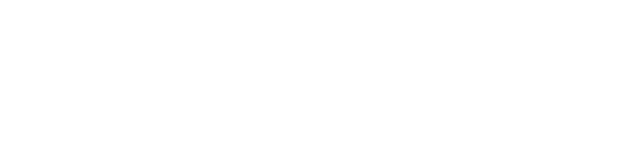
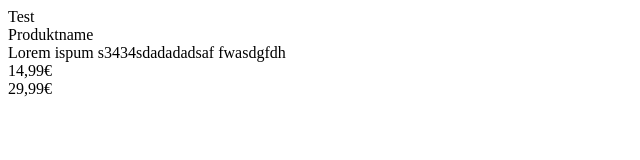
Before and after one commit to SteNuf/Modul-7-BEM-Aufgabe, a plain HTML site: page index.html in a window 1280 px wide. Shown: the whole page, without its empty margins (0-640 px from the left). Drawn offline with Linux system fonts and the light colour scheme.

Commit message:
This commit add the grundstructurre of html.

```diff
--- a/index.html
+++ b/index.html
@@ -3,7 +3,23 @@
   <head>
     <meta charset="UTF-8" />
     <meta name="viewport" content="width=device-width, initial-scale=1.0" />
-    <title>BodyElementModifier</title>
+    <title>BlockElementModifier</title>
   </head>
-  <body></body>
+  <body>
+    <section class="header">
+      <div class="header-title">Test</div>
+    </section>
+
+    <section class="product">
+      <div class="product-image"></div>
+      <div class="product-name">
+        Produktname
+        <div class="product__text">Lorem ispum s3434sdadadadsaf fwasdgfdh</div>
+        <div class="product__dicount-price">
+          14,99€
+          <div class="product__price">29,99€</div>
+        </div>
+      </div>
+    </section>
+  </body>
 </html>
```
